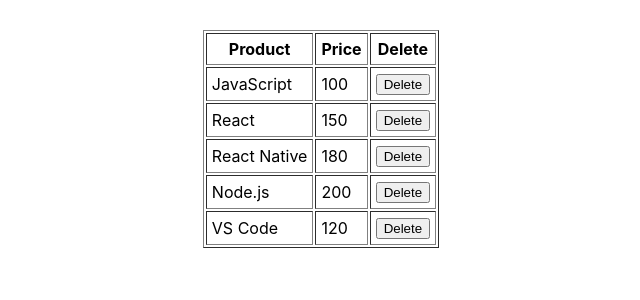
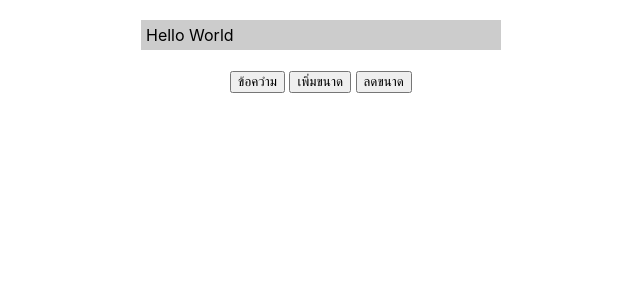
Before and after one commit to Sorachat-kh/app1, a React (Create React App) app: page / in a window 1280 px wide. Shown: the top 300 px of the page, without its empty margins (319-959 px from the left). Built offline with nearby package versions, Linux system fonts and the light colour scheme.

Commit message:
state func

```diff
--- a/src/App.js
+++ b/src/App.js
@@ -7,10 +7,11 @@
 import RefsArray from './refs-array';
 import RefsFunc from './refs-func';
 import React from 'react';
+import MessageBox from './state-func';
 
 
 function App() {
-  return <RefsArray/>
+  return <MessageBox/>
 }
 
 export default App;
--- /dev/null
+++ b/src/state-func.js
@@ -0,0 +1,31 @@
+import React, {useState} from 'react'
+export default function MessageBox() {
+    let [text, setText] = useState('Hello World')
+    let [size, setSize] = React.useState(16)
+    const onClickSetText = () => {
+        let t = prompt('กำหนดข้อควำม')
+        if (t) {
+            setText(t)
+        }
+    }
+    const onClickZoomIn = () => {
+        let newSize = size + 1
+        setSize(newSize)
+    }
+    let msgboxSyle = {
+        display: 'inline-block',
+        width: 350,
+        fontSize: size, //Use the value from State
+        backgroundColor: '#ccc',
+        padding: 5,
+        textAlign: 'left'
+    }
+    return (
+        <div style={{textAlign:'center', marginTop:20}}>
+            <div style={msgboxSyle}>{text}</div><br/><br/>
+            <button onClick={onClickSetText}>ข้อควำม</button>&nbsp;
+            <button onClick={onClickZoomIn}>เพิ่มขนาด</button>&nbsp;
+            <button onClick={() => setSize(size - 1)}>ลดขนาด</button>
+        </div>
+    )
+    }
```
